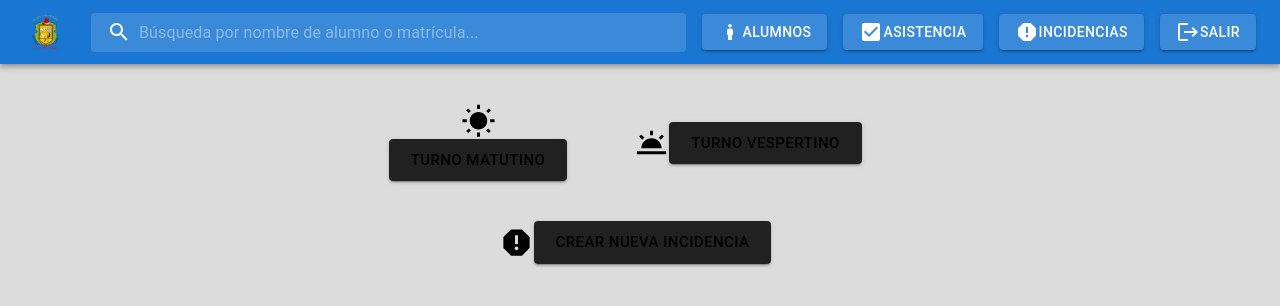
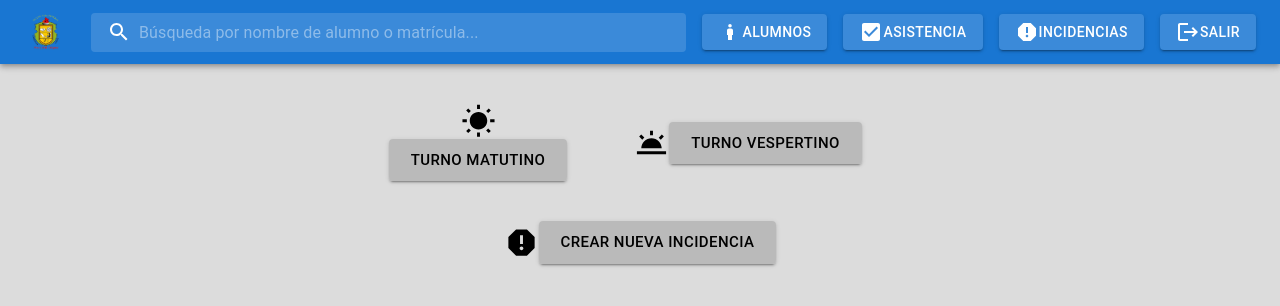
Before and after one commit to hugozepeda18/SisEd27, a Next.js app: page /incidencias in a window 1280 px wide. Shown: the top 306 px of the page. Built offline with nearby package versions, Linux system fonts and the light colour scheme.

Commit message:
Updating Buttons

```diff
--- a/components/filtro/Filtro.js
+++ b/components/filtro/Filtro.js
@@ -22,9 +22,9 @@ import Link from "next/link";
 
 const ColorButton = styled(Button)(({ theme }) => ({
     color: 'black',
-    backgroundColor: alpha(theme.palette.common.black, 0.85),
+    backgroundColor: alpha("#b4b4b4", 0.85),
     '&:hover': {
-      backgroundColor: alpha(theme.palette.common.black, 0.35),
+      backgroundColor: alpha("#b4b4b4", 0.50),
     },
 }));
 
--- a/components/incidencias/CrearIncidencias.js
+++ b/components/incidencias/CrearIncidencias.js
@@ -6,11 +6,10 @@ import { useRouter } from 'next/router'
 
 const ColorButton = styled(Button)(({ theme }) => ({
     color: 'black',
-    backgroundColor: alpha(theme.palette.common.black, 0.85),
+    backgroundColor: alpha("#b4b4b4", 0.85),
     '&:hover': {
-      backgroundColor: alpha(theme.palette.common.black, 0.35),
+      backgroundColor: alpha("#b4b4b4", 0.50),
     },
-    marginRight: 10,
 }));
 
 const defaultTheme = createTheme();
--- a/components/incidencias/Incidencia.js
+++ b/components/incidencias/Incidencia.js
@@ -43,9 +43,9 @@ const actosGraves = [
 
 const ColorButton = styled(Button)(({ theme }) => ({
     color: 'black',
-    backgroundColor: alpha(theme.palette.common.black, 0.85),
+    backgroundColor: alpha("#b4b4b4", 0.85),
     '&:hover': {
-      backgroundColor: alpha(theme.palette.common.black, 0.35),
+      backgroundColor: alpha("#b4b4b4", 0.50),
     },
 }));
 
```
